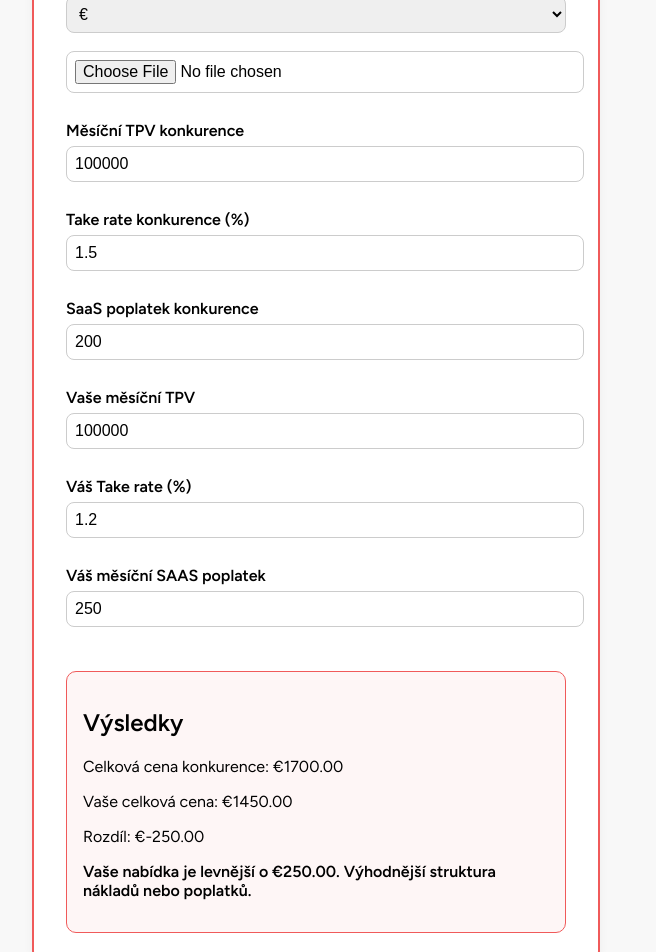
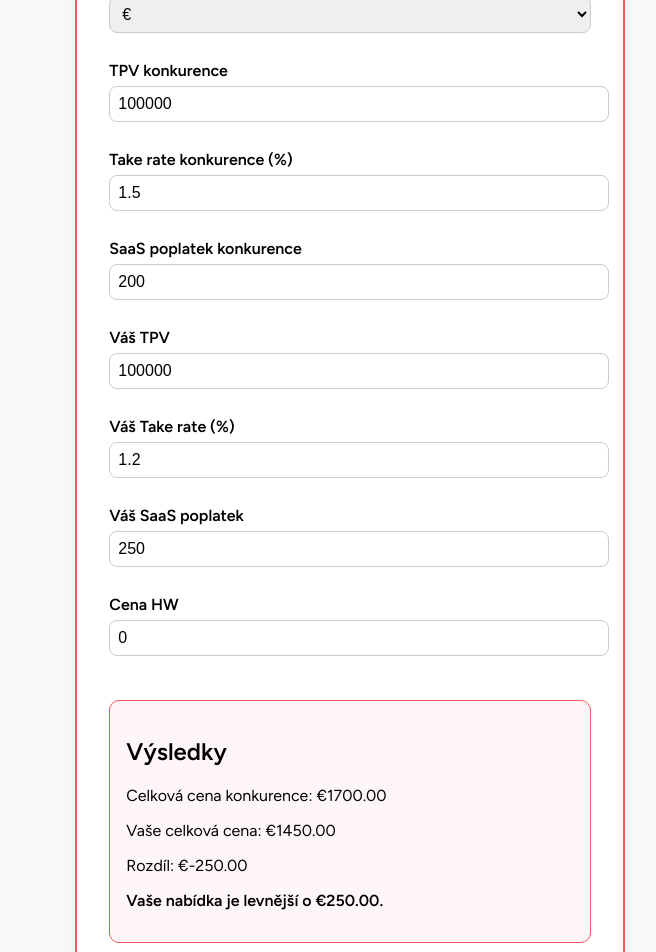
Before and after one commit to Janekk1/saas-pricing-comparator, a React (Create React App) app: page / in a window 1280 px wide. Shown: the part 260-1212 px from the top of the page, without its empty margins (324-980 px from the left). Built offline with nearby package versions, Linux system fonts and the light colour scheme.

Commit message:
Update App.js

```diff
--- a/src/App.js
+++ b/src/App.js
@@ -1,115 +1,74 @@
-
 import React, { useState } from "react";
-import * as XLSX from "xlsx";
 
 export default function App() {
   const [competitor, setCompetitor] = useState({ tpv: 100000, takeRate: 1.5, saasFee: 200 });
   const [ours, setOurs] = useState({ tpv: 100000, takeRate: 1.2, saasFee: 250 });
   const [currency, setCurrency] = useState("€");
   const [lang, setLang] = useState("cz");
+  const [hwPrice, setHwPrice] = useState(0);
 
   const t = {
     cz: {
-      title: "SAAS & Payments Kalkulačka",
+      title: "SaaS & Payments Kalkulačka",
       selectCurrency: "Zvolte měnu",
       selectLanguage: "Zvolte jazyk",
       labels: {
-        competitorTPV: "Měsíční TPV konkurence",
+        competitorTPV: "TPV konkurence",
         competitorTR: "Take rate konkurence (%)",
         competitorSaaS: "SaaS poplatek konkurence",
-        ourTPV: "Vaše měsíční TPV",
+        ourTPV: "Váš TPV",
         ourTR: "Váš Take rate (%)",
-        ourSaaS: "Váš měsíční SAAS poplatek"
+        ourSaaS: "Váš SaaS poplatek",
+        hwPrice: "Cena HW"
       },
       results: {
         header: "Výsledky",
         competitorTotal: "Celková cena konkurence",
         ourTotal: "Vaše celková cena",
         diff: "Rozdíl",
-        desc: (delta, cur) => delta > 0
-          ? `Vaše nabídka je dražší o ${cur}${Math.abs(delta).toFixed(2)}. Největší rozdíl pravděpodobně způsobuje vyšší take rate nebo SAAS poplatek.`
-          : delta < 0
-            ? `Vaše nabídka je levnější o ${cur}${Math.abs(delta).toFixed(2)}. Výhodnější struktura nákladů nebo poplatků.`
-            : `Obě nabídky jsou cenově totožné.`
+        desc: (delta, cur, payback) => delta < 0
+          ? `Vaše nabídka je levnější o ${cur}${Math.abs(delta).toFixed(2)}.` +
+            (payback ? ` Investice do HW (${cur}${hwPrice}) se vrátí za ${payback} měsíců.` : "")
+          : delta > 0
+          ? `Vaše nabídka je dražší o ${cur}${Math.abs(delta).toFixed(2)}.`
+          : `Obě nabídky jsou cenově totožné.`
       }
     },
     en: {
-      title: "SAAS & Payments Comparator",
+      title: "SaaS & Payments Calculator",
       selectCurrency: "Select Currency",
       selectLanguage: "Select Language",
       labels: {
-        competitorTPV: "Competitor monthly TPV",
+        competitorTPV: "Competitor TPV",
         competitorTR: "Competitor Take Rate (%)",
-        competitorSaaS: "Competitor monthly SaaS Fee",
-        ourTPV: "Your monthly TPV",
+        competitorSaaS: "Competitor SaaS Fee",
+        ourTPV: "Your TPV",
         ourTR: "Your Take Rate (%)",
-        ourSaaS: "Your SaaS monthly Fee"
+        ourSaaS: "Your SaaS Fee",
+        hwPrice: "Hardware Price"
       },
       results: {
         header: "Results",
         competitorTotal: "Competitor Total Cost",
         ourTotal: "Your Total Cost",
         diff: "Difference",
-        desc: (delta, cur) => delta > 0
-          ? `Your offer is more expensive by ${cur}${Math.abs(delta).toFixed(2)}. Likely due to higher take rate or SaaS fee.`
-          : delta < 0
-            ? `Your offer is cheaper by ${cur}${Math.abs(delta).toFixed(2)}. More efficient fee structure.`
-            : `Both offers cost the same.`
+        desc: (delta, cur, payback) => delta < 0
+          ? `Your offer is cheaper by ${cur}${Math.abs(delta).toFixed(2)}.` +
+            (payback ? ` The hardware investment (${cur}${hwPrice}) pays back in ${payback} months.` : "")
+          : delta > 0
+          ? `Your offer is more expensive by ${cur}${Math.abs(delta).toFixed(2)}.`
+          : `Both offers cost the same.`
       }
     }
   };
 
   const copy = t[lang];
 
-  const handleImport = (e) => {
-    const file = e.target.files[0];
-    const reader = new FileReader();
-    const ext = file.name.split('.').pop();
-
-    if (ext === 'json') {
-      reader.onload = (event) => {
-        try {
-          const data = JSON.parse(event.target.result);
-          setCompetitor(data.competitor);
-          setOurs(data.ours);
-        } catch {
-          alert("Invalid JSON file");
-        }
-      };
-      reader.readAsText(file);
-    } else if (ext === 'xlsx') {
-      reader.onload = (event) => {
-        try {
-          const data = new Uint8Array(event.target.result);
-          const workbook = XLSX.read(data, { type: 'array' });
-          const sheet = workbook.Sheets[workbook.SheetNames[0]];
-          const rows = XLSX.utils.sheet_to_json(sheet, { header: 1 });
-          const obj = {};
-          rows.forEach(([field, , value]) => {
-            obj[field] = value;
-          });
-          setCompetitor({
-            tpv: parseFloat(obj['competitor_tpv']),
-            takeRate: parseFloat(obj['competitor_take_rate']),
-            saasFee: parseFloat(obj['competitor_saas_fee'])
-          });
-          setOurs({
-            tpv: parseFloat(obj['our_tpv']),
-            takeRate: parseFloat(obj['our_take_rate']),
-            saasFee: parseFloat(obj['our_saas_fee'])
-          });
-        } catch {
-          alert("Invalid XLSX file");
-        }
-      };
-      reader.readAsArrayBuffer(file);
-    }
-  };
-
   const calculate = ({ tpv, takeRate, saasFee }) => (tpv * takeRate) / 100 + saasFee;
   const compTotal = calculate(competitor);
   const oursTotal = calculate(ours);
   const delta = oursTotal - compTotal;
+  const payback = delta < 0 && hwPrice > 0 ? Math.ceil(hwPrice / Math.abs(delta)) : null;
 
   return (
     <div className="calculator-box">
@@ -117,8 +76,8 @@ export default function App() {
 
       <label>{copy.selectLanguage}</label>
       <select value={lang} onChange={(e) => setLang(e.target.value)}>
-        <option value="cz">Čeština</option>
-        <option value="en">English</option>
+        <option value="cz">🇨🇿 Čeština</option>
+        <option value="en">🇬🇧 English</option>
       </select>
 
       <label>{copy.selectCurrency}</label>
@@ -128,8 +87,6 @@ export default function App() {
         <option value="£">£</option>
         <option value="Kč">Kč</option>
       </select>
-
-      <input type="file" accept=".json,.xlsx" onChange={handleImport} />
 
       <label>{copy.labels.competitorTPV}</label>
       <input type="number" value={competitor.tpv} onChange={(e) => setCompetitor({ ...competitor, tpv: parseFloat(e.target.value) })} />
@@ -145,12 +102,15 @@ export default function App() {
       <label>{copy.labels.ourSaaS}</label>
       <input type="number" value={ours.saasFee} onChange={(e) => setOurs({ ...ours, saasFee: parseFloat(e.target.value) })} />
 
+      <label>{copy.labels.hwPrice}</label>
+      <input type="number" value={hwPrice} onChange={(e) => setHwPrice(parseFloat(e.target.value))} />
+
       <div className="summary">
         <h2>{copy.results.header}</h2>
         <p>{copy.results.competitorTotal}: {currency}{compTotal.toFixed(2)}</p>
         <p>{copy.results.ourTotal}: {currency}{oursTotal.toFixed(2)}</p>
         <p>{copy.results.diff}: {currency}{delta.toFixed(2)}</p>
-        <p><strong>{copy.results.desc(delta, currency)}</strong></p>
+        <p><strong>{copy.results.desc(delta, currency, payback)}</strong></p>
       </div>
     </div>
   );
```
